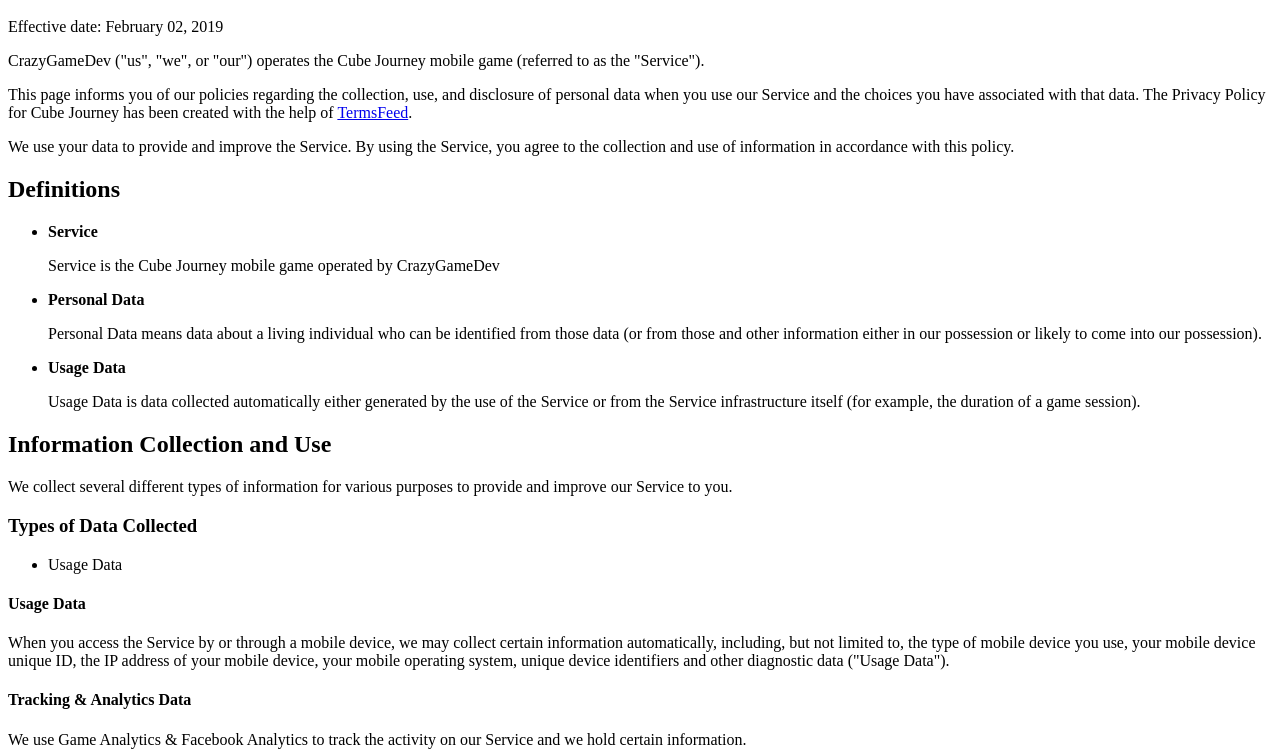
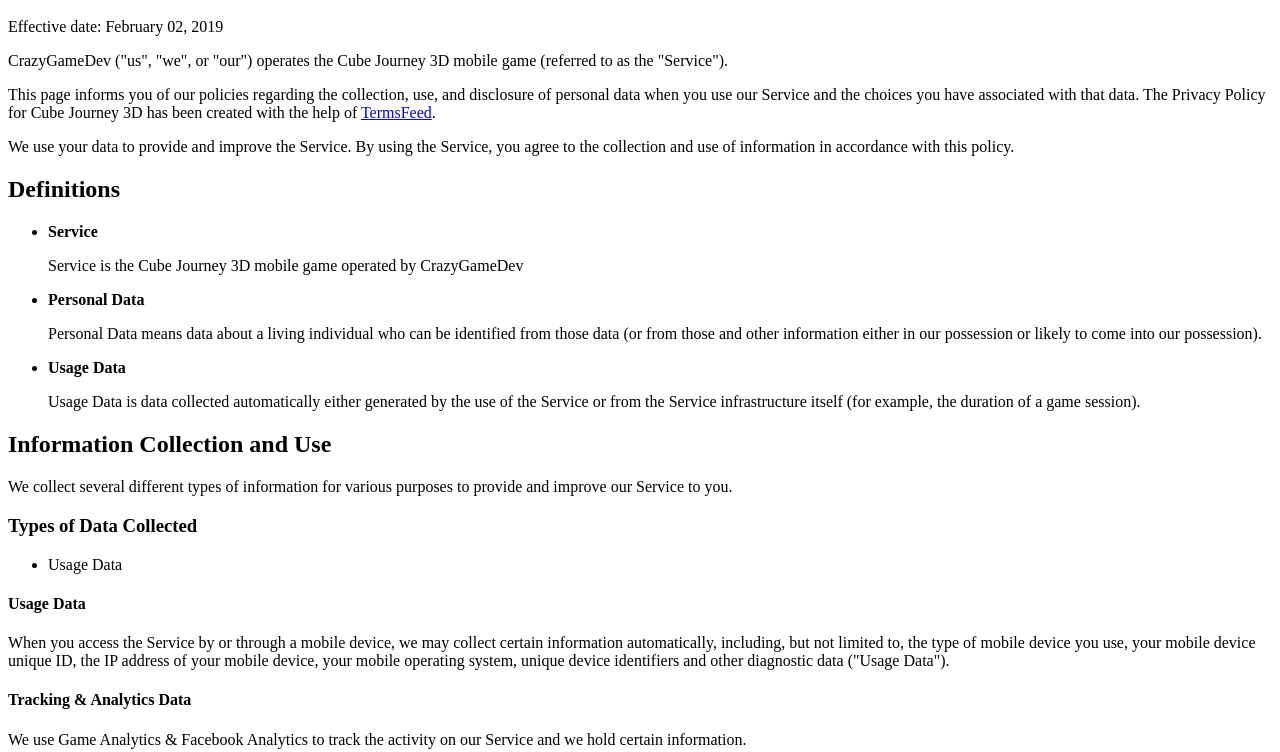
Before and after one commit to RamyDergham/CubeJourney, a plain HTML site: page index.html in a window 1280 px wide. Shown: the part 48-800 px from the top of the page. Drawn offline with Linux system fonts and the light colour scheme.

Commit message:
Update index.html

```diff
--- a/index.html
+++ b/index.html
@@ -4,9 +4,9 @@
 <p>Effective date: February 02, 2019</p>
 
 
-<p>CrazyGameDev ("us", "we", or "our") operates the Cube Journey mobile game (referred to as the "Service").</p>
+<p>CrazyGameDev ("us", "we", or "our") operates the Cube Journey 3D mobile game (referred to as the "Service").</p>
 
-<p>This page informs you of our policies regarding the collection, use, and disclosure of personal data when you use our Service and the choices you have associated with that data. The Privacy Policy  for Cube Journey has been created with the help of <a href="https://termsfeed.com/">TermsFeed</a>.</p>
+<p>This page informs you of our policies regarding the collection, use, and disclosure of personal data when you use our Service and the choices you have associated with that data. The Privacy Policy  for Cube Journey 3D has been created with the help of <a href="https://termsfeed.com/">TermsFeed</a>.</p>
 
 <p>We use your data to provide and improve the Service. By using the Service, you agree to the collection and use of information in accordance with this policy.</p>
 
@@ -14,7 +14,7 @@
 <ul>
     <li>
         <p><strong>Service</strong></p>
-                <p>Service is the Cube Journey mobile game operated by CrazyGameDev</p>
+                <p>Service is the Cube Journey 3D mobile game operated by CrazyGameDev</p>
             </li>
     <li>
         <p><strong>Personal Data</strong></p>
```
